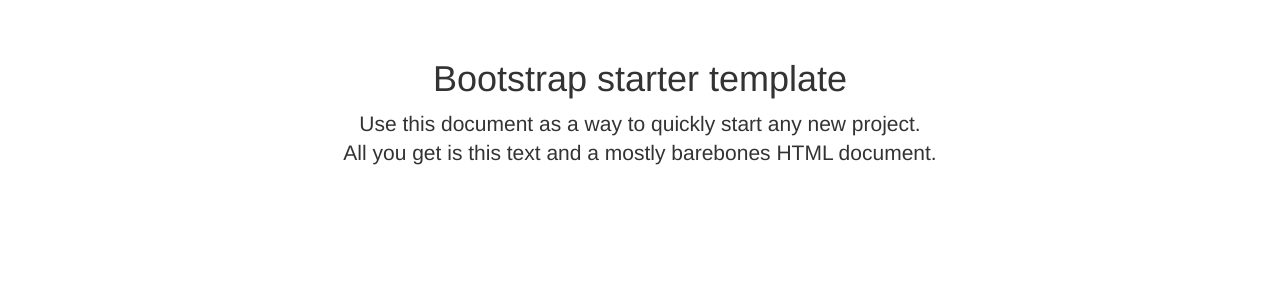
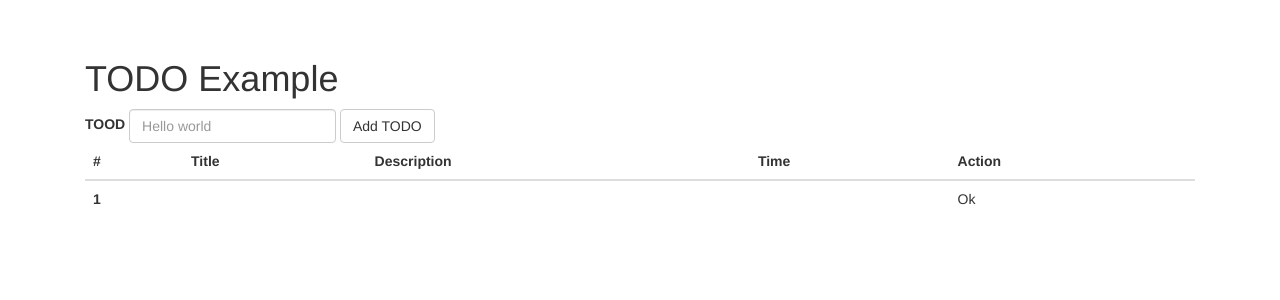
Before and after one commit to chyh1990/todolist-ci, a CodeIgniter app: page /database/ in a window 1280 px wide. Shown: the part 51-351 px from the top of the page. Run offline with CodeIgniter, Linux system fonts and the light colour scheme; tables that the repository leaves empty or names only in its code hold one stand-in row (values such as "Sample post"); data that the repository does not hold is empty; some libraries are stand-ins or nearby versions.

Commit message:
Add mysql config and Todo_model

```diff
--- a/application/config/autoload.php
+++ b/application/config/autoload.php
@@ -58,7 +58,7 @@ $autoload['packages'] = array();
 |
 |	$autoload['libraries'] = array('user_agent' => 'ua');
 */
-$autoload['libraries'] = array();
+$autoload['libraries'] = array('database');
 
 /*
 | -------------------------------------------------------------------
--- a/application/config/database.php
+++ b/application/config/database.php
@@ -76,9 +76,9 @@ $query_builder = TRUE;
 $db['default'] = array(
 	'dsn'	=> '',
 	'hostname' => 'localhost',
-	'username' => '',
-	'password' => '',
-	'database' => '',
+	'username' => 'root',
+	'password' => '123',
+	'database' => 'test_todo',
 	'dbdriver' => 'mysqli',
 	'dbprefix' => '',
 	'pconnect' => FALSE,
--- a/application/controllers/Welcome.php
+++ b/application/controllers/Welcome.php
@@ -20,8 +20,10 @@ class Welcome extends CI_Controller {
 	 */
 	public function index()
 	{
+		$this->load->model('Todo_model');
+		$data['result'] = $this->Todo_model->list_todos();
 		$this->load->view('header');
-		$this->load->view('welcome_message');
+		$this->load->view('welcome_message', $data);
 		$this->load->view('footer');
 	}
 }
--- /dev/null
+++ b/application/models/Todo_model.php
@@ -0,0 +1,18 @@
+<?php class Todo_model extends CI_Model {
+
+  public $id;
+  public $title;
+  public $description;
+  public $done;
+
+  public function __construct()
+  {
+    parent::__construct();
+  }
+
+  public function list_todos()
+  {
+    $query = $this->db->query('SELECT * FROM todos ORDER BY id DESC LIMIT 200');
+    return $query->result();
+  }
+}
--- a/application/views/welcome_message.php
+++ b/application/views/welcome_message.php
@@ -1,4 +1,34 @@
 <div class="starter-template">
-  <h1>Bootstrap starter template</h1>
-  <p class="lead">Use this document as a way to quickly start any new project.<br> All you get is this text and a mostly barebones HTML document.</p>
+  <h1>TODO Example</h1>
+
+  <form class="form-inline">
+    <div class="form-group">
+      <label for="todo">TOOD</label>
+      <input type="text" class="form-control" id="todo" placeholder="Hello world">
+    </div>
+    <button type="submit" class="btn btn-default">Add TODO</button>
+  </form>
+
+  <table class="table table-stride">
+      <thead>
+        <tr>
+          <th>#</th>
+          <th>Title</th>
+          <th>Description</th>
+          <th>Time</th>
+          <th>Action</th>
+        </tr>
+      </thead>
+      <tbody>
+      <?php foreach ($result as $e):?>
+        <tr>
+          <th scope="row"><?php echo $e->id;?></th>
+          <td><?php echo $e->title;?></td>
+          <td><?php echo $e->description;?></td>
+          <td><?php echo $e->created_at;?></td>
+          <td>Ok</td>
+        </tr>
+      <?php endforeach;?>
+      </tbody>
+    </table>
 </div>
--- a/assets/css/main.css
+++ b/assets/css/main.css
@@ -3,5 +3,4 @@ body {
 }
 .starter-template {
   padding: 40px 15px;
-  text-align: center;
 }
```
Also changed, not shown: application/controllers/Tools.php (added, +13 -0 lines).
